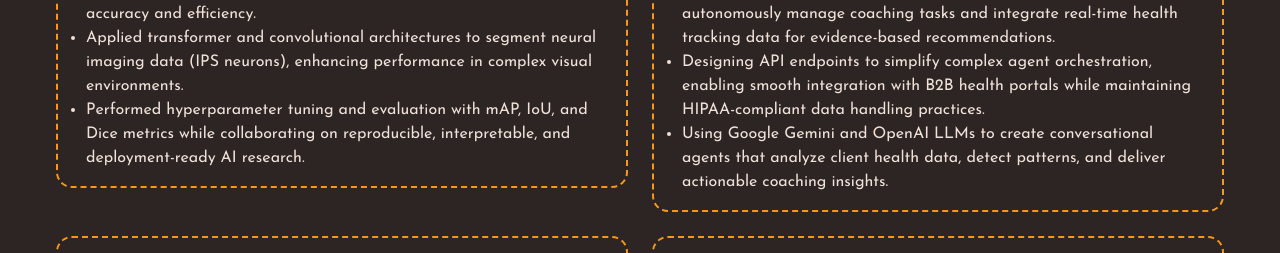
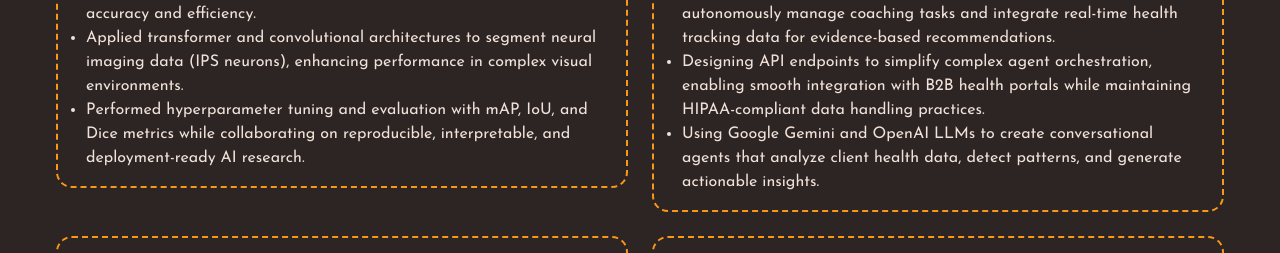
Before and after one commit to TejasNaik24/Portfolio-Website, a React (Vite) app in the folder portfolio-frontend/: page / in a window 1280 px wide. Shown: the part 2002-2255 px from the top of the page. Built offline with nearby package versions, Linux system fonts and the light colour scheme.

Commit message:
Update AllExperience.jsx

```diff
--- a/portfolio-frontend/src/components/experienceSection/AllExperience.jsx
+++ b/portfolio-frontend/src/components/experienceSection/AllExperience.jsx
@@ -24,7 +24,7 @@ const experiences = [
       "Building REST APIs with FastAPI and Python for B2B integration, implementing secure authentication, session management, and conversation memory systems with SQLite databases.",
       "Developing multi-agent AI systems with specialized sub-agents that autonomously manage coaching tasks and integrate real-time health tracking data for evidence-based recommendations.",
       "Designing API endpoints to simplify complex agent orchestration, enabling smooth integration with B2B health portals while maintaining HIPAA-compliant data handling practices.",
-      "Using Google Gemini and OpenAI LLMs to create conversational agents that analyze client health data, detect patterns, and deliver actionable coaching insights.",
+      "Using Google Gemini and OpenAI LLMs to create conversational agents that analyze client health data, detect patterns, and generate actionable insights.",
     ],
   },
   {
```
